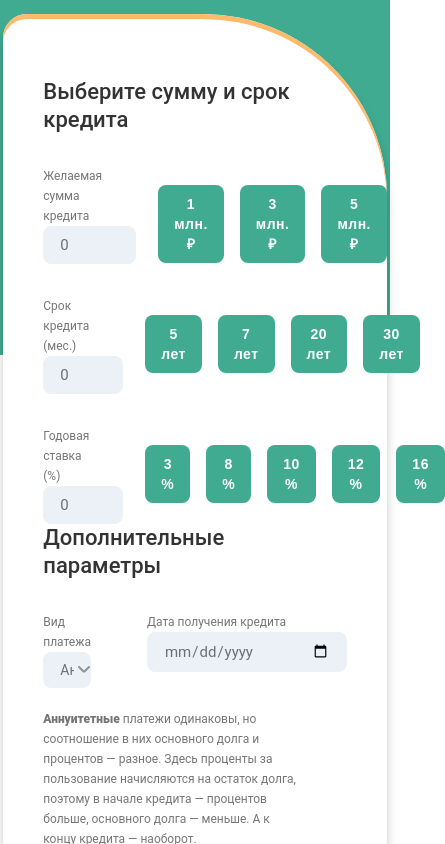
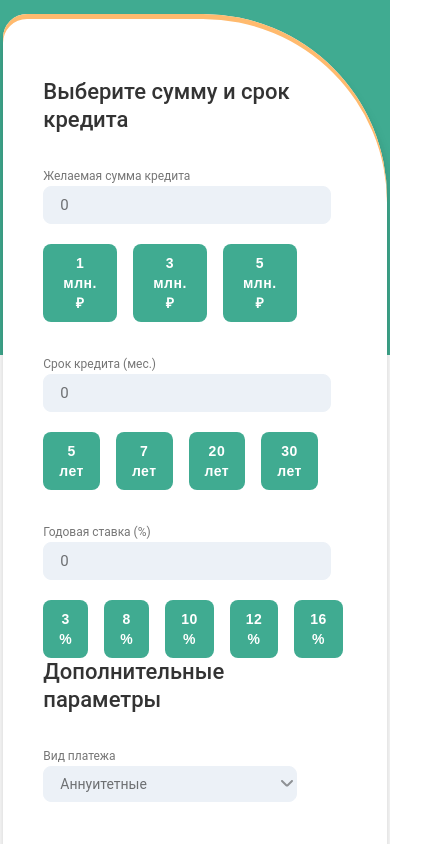
Before and after one commit to q133ss/togoInvest, a Vue app: page / in a window 390 px wide. Shown: the part 2920-3764 px from the top of the page, 445 px wide, since content can reach past the window. Built offline with nearby package versions, Linux system fonts and the light colour scheme.

Commit message:
adaptive

```diff
--- a/src/style.scss
+++ b/src/style.scss
@@ -1319,6 +1319,10 @@ footer .container .footer_header-wrap:nth-child(2){
     grid-template-columns: repeat(2, 1fr);
   }
 
+  .calc__result_block{
+    width: 100%;
+  }
+
   .history_wrap{
     flex-direction: column;
   }
@@ -1419,6 +1423,14 @@ footer .container .footer_header-wrap:nth-child(2){
   .footer_menu{
     flex-direction: column;
   }
+
+  .calc_row{
+    flex-direction: column;
+    gap: 5px;
+  }
+  .calc_btns{
+    margin-top: 15px;
+  }
 }
 
 @media screen and (max-width: 700px){
```
